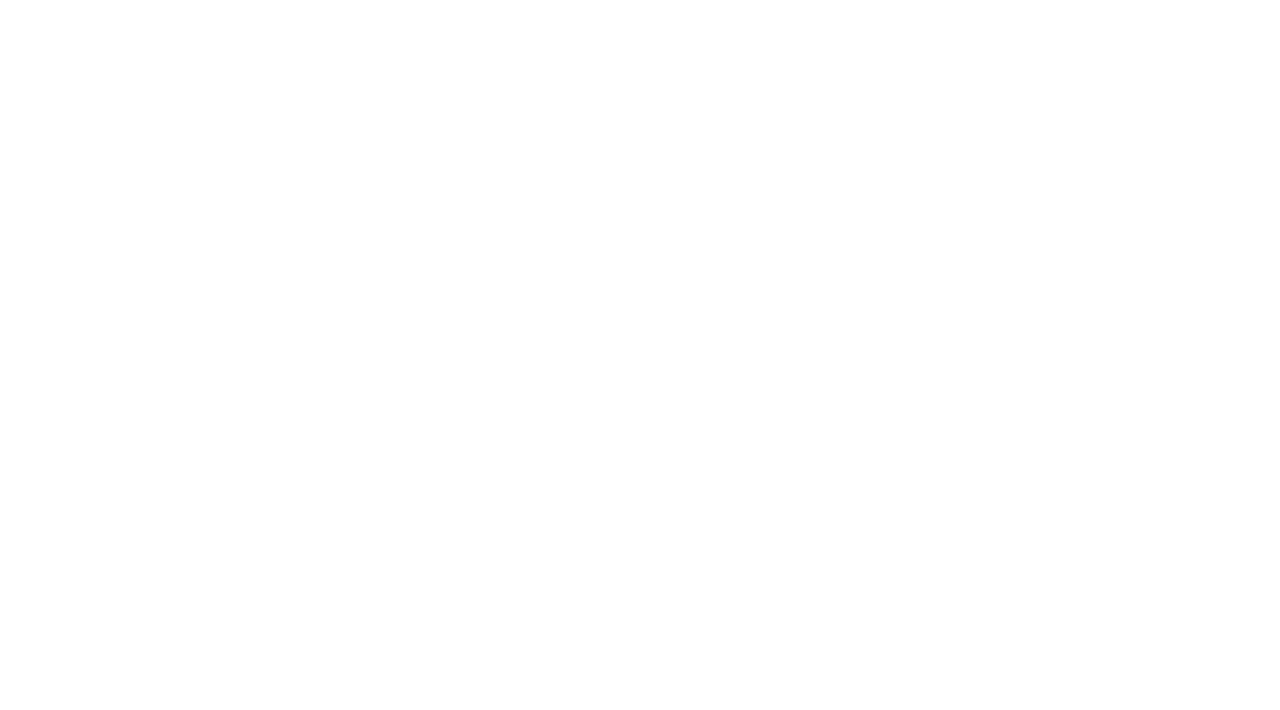
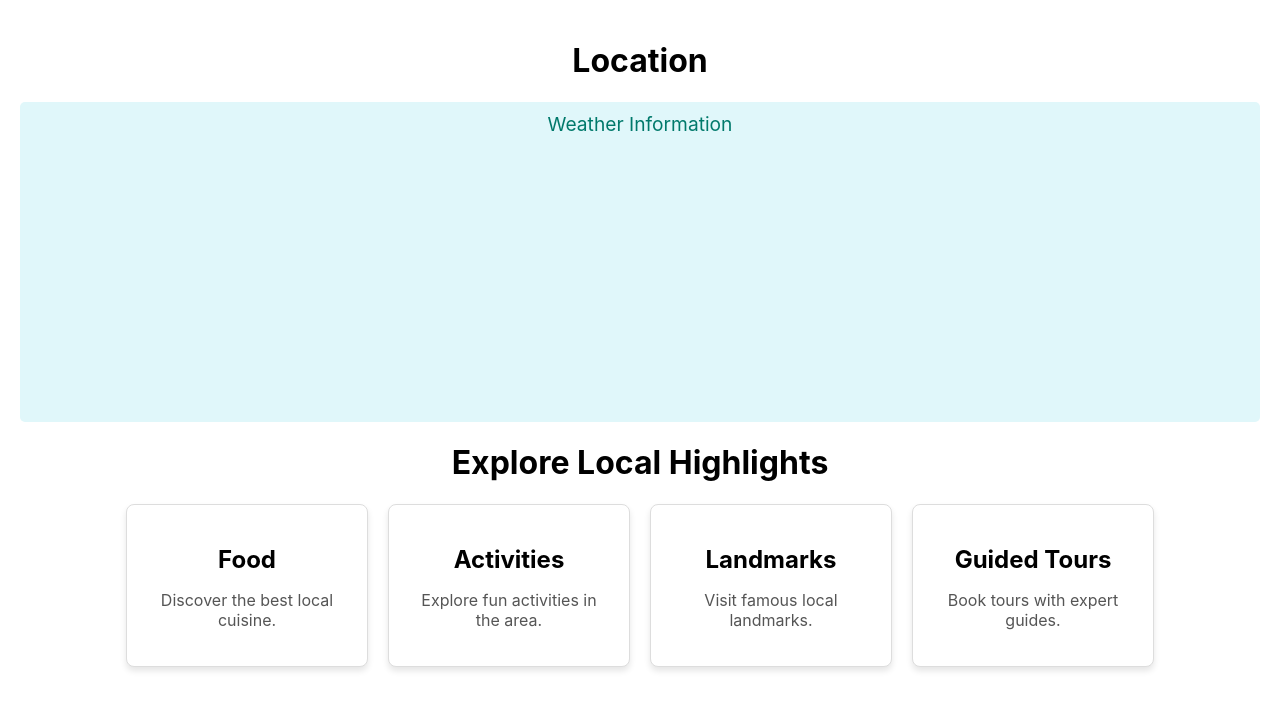
Before and after one commit to Sidrahhh/QuadCore_WebDev, a React (Create React App) app in the folder frontend/: page /explore in a window 1280 px wide. Before the commit this address had no page. Shown: the top 710 px of the page. Built offline with nearby package versions, Linux system fonts and the light colour scheme.

Commit message:
Structured webpages commit

```diff
--- a/frontend/src/App.js
+++ b/frontend/src/App.js
@@ -5,7 +5,12 @@ import Map from './pages/Map';
 import Places from './pages/Places';
 import Challenges from './pages/Challenges';
 import Booking from './pages/Booking';
-import Cuisine from './pages/Cuisine';  // New Cuisine page import
+import Cuisine from './pages/Cuisine';
+import Explore from "./pages/Explore";
+import Food from "./pages/Food";
+import Activities from "./pages/Activities";
+import Landmarks from "./pages/Landmarks";
+import GuidedTours from "./pages/GuidedTours";
 
 const App = () => {
   const defaultLocation = { lat: 40.7128, lng: -74.0060, city: "New York" };  // Example: New York City coordinates and city name
@@ -19,6 +24,11 @@ const App = () => {
         <Route path="/challenges" element={<Challenges />} />
         <Route path="/booking" element={<Booking />} />
         <Route path="/cuisine" element={<Cuisine />} />
+        <Route path="/explore" element={<Explore />} />
+        <Route path="/food" element={<Food />} />
+        <Route path="/activities" element={<Activities />} />
+        <Route path="/landmarks" element={<Landmarks />} />
+        <Route path="/guided-tours" element={<GuidedTours />} />
       </Routes>
     </Router>
   );
--- /dev/null
+++ b/frontend/src/pages/Activities.jsx
@@ -0,0 +1,12 @@
+import React from "react";
+
+const Activities = () => {
+  return (
+    <div>
+      <h1>Activities</h1>
+      <p>Explore exciting activities and things to do in the area.</p>
+    </div>
+  );
+};
+
+export default Activities;
--- /dev/null
+++ b/frontend/src/pages/Explore.css
@@ -0,0 +1,97 @@
+/* .weather {
+  background-color: lightblue;
+  height: 300px;
+}
+.explore-container {
+    text-align: center;
+    padding: 20px;
+    background-color: #f9f9f9;
+  }
+
+  .explore-cards {
+    display: flex;
+    justify-content: center;
+    gap: 20px;
+    flex-wrap: wrap;
+    margin-top: 20px;
+  }
+
+  .explore-card {
+    background-color: white;
+    border: 1px solid #ddd;
+    border-radius: 8px;
+    width: 250px;
+    padding: 15px;
+    text-align: center;
+    text-decoration: none;
+    color: black;
+    transition: box-shadow 0.3s ease;
+  }
+
+  .explore-card:hover {
+    box-shadow: 0 4px 8px rgba(0, 0, 0, 0.2);
+  }
+
+  .explore-card h2 {
+    margin: 10px 0;
+    font-size: 1.5em;
+  }
+
+  .explore-card p {
+    font-size: 0.9em;
+    color: #555;
+  }
+   */
+   .full-explore {
+    padding: 20px;
+    text-align: center;
+  }
+
+  .weather {
+    margin-bottom: 20px;
+    padding: 10px;
+    background-color: #e0f7fa;
+    border-radius: 5px;
+    font-size: 1.2em;
+    color: #00796b;
+    height: 300px;
+  }
+
+  .explore-container {
+    margin-top: 20px;
+  }
+
+  .explore-cards {
+    display: flex;
+    justify-content: center;
+    flex-wrap: wrap;
+    gap: 20px;
+  }
+
+  .explore-card {
+    background-color: #fff;
+    border: 1px solid #ddd;
+    border-radius: 8px;
+    width: 200px;
+    padding: 20px;
+    text-align: center;
+    text-decoration: none;
+    color: black;
+    box-shadow: 0 4px 6px rgba(0, 0, 0, 0.1);
+    transition: transform 0.2s, box-shadow 0.2s;
+  }
+
+  .explore-card:hover {
+    transform: translateY(-5px);
+    box-shadow: 0 8px 12px rgba(0, 0, 0, 0.2);
+  }
+
+  .explore-card h2 {
+    margin-bottom: 10px;
+    font-size: 1.5em;
+  }
+
+  .explore-card p {
+    font-size: 1em;
+    color: #555;
+  }
--- /dev/null
+++ b/frontend/src/pages/Explore.jsx
@@ -0,0 +1,52 @@
+import React from "react";
+import { Link } from "react-router-dom";
+import "./Explore.css"; // Add styles in a separate CSS file
+
+const Explore = () => {
+  const categories = [
+    {
+      id: 1,
+      name: "Food",
+      description: "Discover the best local cuisine.",
+      path: "/food",
+    },
+    {
+      id: 2,
+      name: "Activities",
+      description: "Explore fun activities in the area.",
+      path: "/activities",
+    },
+    {
+      id: 3,
+      name: "Landmarks",
+      description: "Visit famous local landmarks.",
+      path: "/landmarks",
+    },
+    {
+      id: 4,
+      name: "Guided Tours",
+      description: "Book tours with expert guides.",
+      path: "/guided-tours",
+    },
+  ];
+
+  return (
+    <div className="full-explore">
+      <h1>Location</h1>
+      <div className="weather">Weather Information</div>
+      <div className="explore-container">
+        <h1>Explore Local Highlights</h1>
+        <div className="explore-cards">
+          {categories.map((category) => (
+            <Link key={category.id} to={category.path} className="explore-card">
+              <h2>{category.name}</h2>
+              <p>{category.description}</p>
+            </Link>
+          ))}
+        </div>
+      </div>
+    </div>
+  );
+};
+
+export default Explore;
--- /dev/null
+++ b/frontend/src/pages/Food.jsx
@@ -0,0 +1,12 @@
+import React from "react";
+
+const Food = () => {
+  return (
+    <div>
+      <h1>Food</h1>
+      <p>Discover delicious local cuisine and specialties from the region.</p>
+    </div>
+  );
+};
+
+export default Food;
--- /dev/null
+++ b/frontend/src/pages/GuidedTours.jsx
@@ -0,0 +1,12 @@
+import React from "react";
+
+const GuidedTours = () => {
+  return (
+    <div>
+      <h1>Guided Tours</h1>
+      <p>Book guided tours and explore the area with local experts.</p>
+    </div>
+  );
+};
+
+export default GuidedTours;
--- /dev/null
+++ b/frontend/src/pages/Landmarks.jsx
@@ -0,0 +1,12 @@
+import React from "react";
+
+const Landmarks = () => {
+  return (
+    <div>
+      <h1>Landmarks</h1>
+      <p>Visit the most iconic landmarks and attractions nearby.</p>
+    </div>
+  );
+};
+
+export default Landmarks;
```
